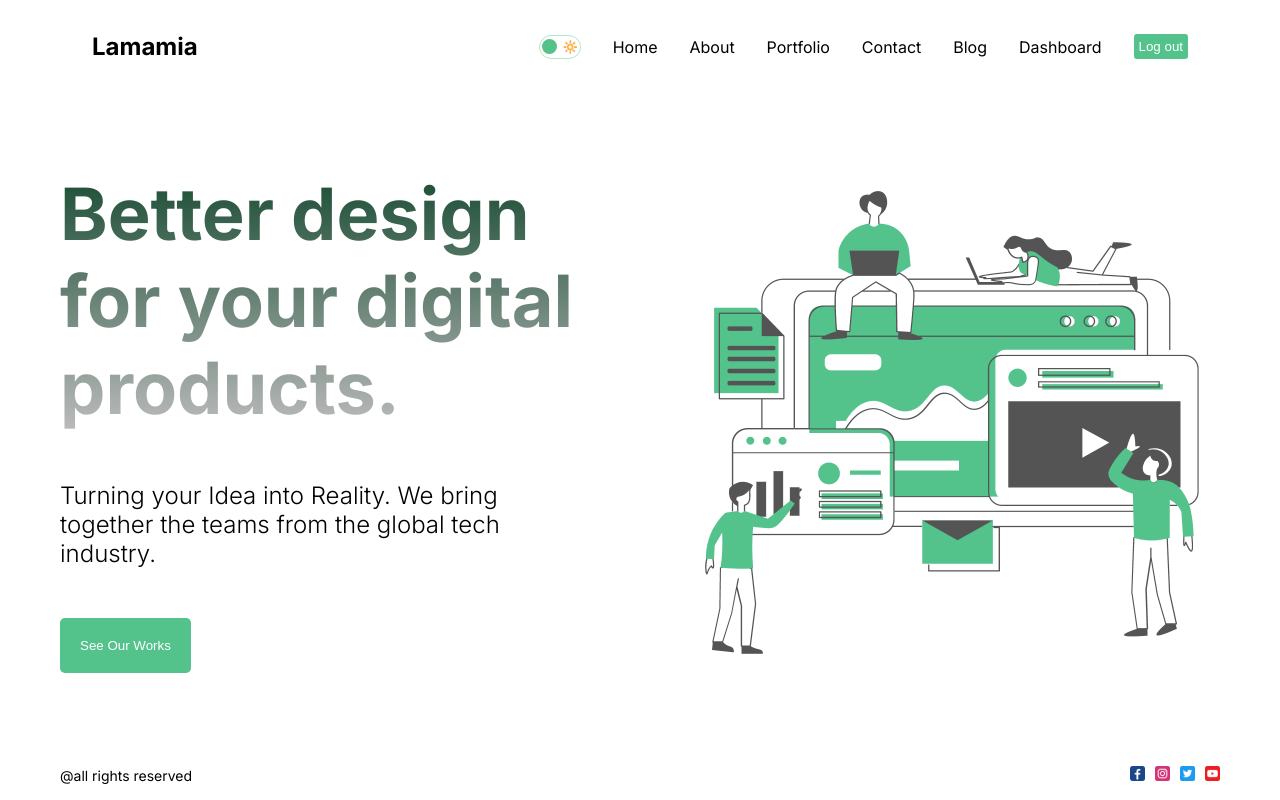
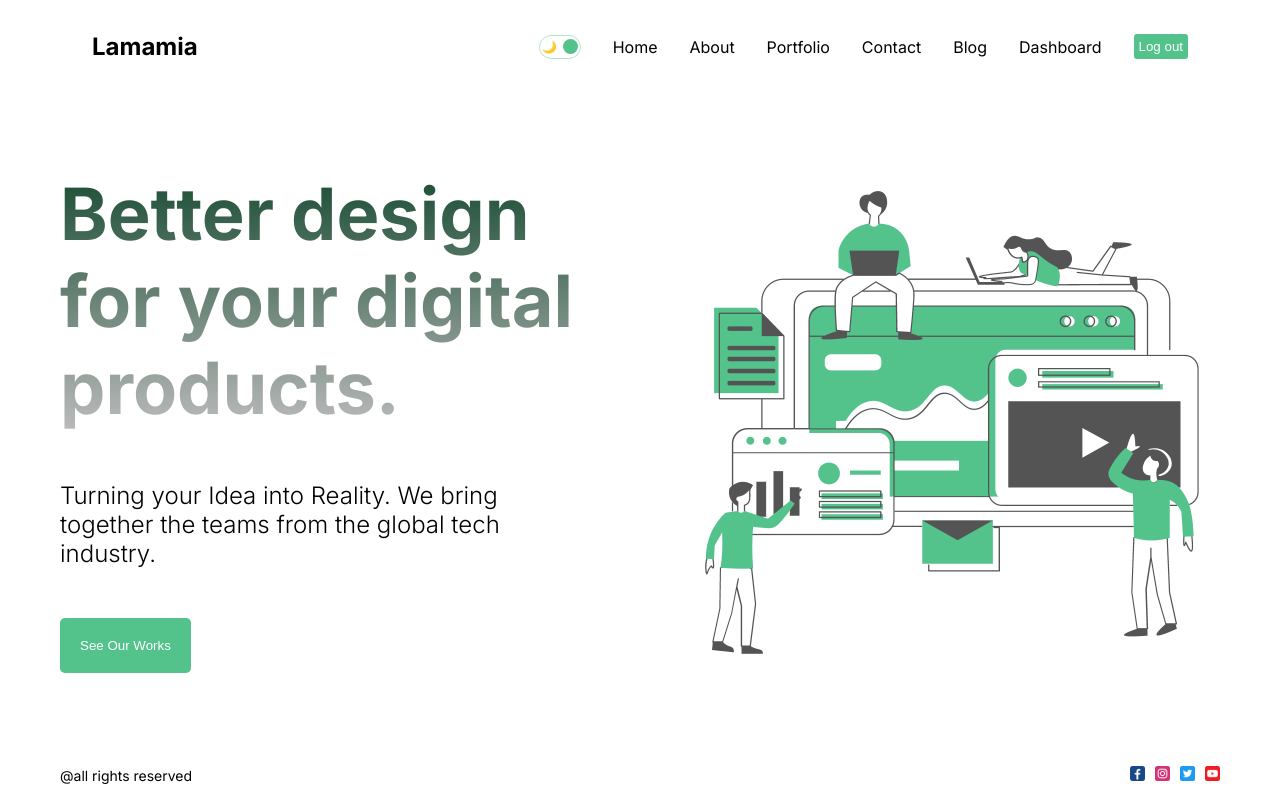
Before and after one commit to sabashatirishvili/next, a Next.js app: page / in a window 1280 px wide. Built offline with nearby package versions, Linux system fonts and the light colour scheme.

Commit message:
Added Dark mode interactivity

```diff
--- a/src/app/layout.js
+++ b/src/app/layout.js
@@ -1,24 +1,27 @@
-import { Inter } from 'next/font/google'
-import './globals.css'
-import Footer from '@/components/Footer/Footer';
-import Navbar from '@/components/Navbar/Navbar';
+import { Inter } from "next/font/google";
+import "./globals.css";
+import Navbar from "@/components/navbar/Navbar";
+import Footer from "@/components/footer/Footer";
+import { ThemeProvider } from "@/context/ThemeContext";
 
-const inter = Inter({ subsets: ['latin'] })
+const inter = Inter({ subsets: ["latin"] });
 
 export const metadata = {
-  title: 'Create Next App',
-  description: 'Generated by create next app',
-}
+  title: "Create Next App",
+  description: "Generated by create next app",
+};
 
 export default function RootLayout({ children }) {
   return (
     <html lang="en">
       <body className={inter.className}>
-        <div className="container">
-        <Navbar/>
-        {children}
-        <Footer/>
-        </div>
+        <ThemeProvider>
+          <div className="container">
+            <Navbar />
+            {children}
+            <Footer />
+          </div>
+        </ThemeProvider>
       </body>
     </html>
   );
--- a/src/components/darkModeToggle/DarkModeToggle.jsx
+++ b/src/components/darkModeToggle/DarkModeToggle.jsx
@@ -1,16 +1,21 @@
-import React from 'react'
-import styles from "./darkModeToggle.module.css"
+"use client";
+
+import React, { useContext, useState } from "react";
+import styles from "./darkModeToggle.module.css";
+import { ThemeContext } from "@/context/ThemeContext";
 
 function DarkModeToggle() {
+  const { toggle, mode } = useContext(ThemeContext);
   return (
-    <div className={styles.container} onClick={() => {
-
-    }}>
+    <div className={styles.container} onClick={toggle}>
       <div className={styles.icon}>🌙</div>
       <div className={styles.icon}>🔆</div>
-      <div className={styles.ball}></div>
+      <div
+        className={styles.ball}
+        style={mode === "dark" ? { left: "2px" } : { right: "2px" }}
+      />
     </div>
-  )
+  );
 }
 
-export default DarkModeToggle
+export default DarkModeToggle;
--- a/src/components/darkModeToggle/darkModeToggle.module.css
+++ b/src/components/darkModeToggle/darkModeToggle.module.css
@@ -21,4 +21,5 @@
   background-color: #53c28b;
   border-radius: 50%;
   position: absolute;
+
 }
--- /dev/null
+++ b/src/context/ThemeContext.js
@@ -0,0 +1,23 @@
+"use client";
+
+import { createContext, useState } from "react";
+
+export const ThemeContext = createContext();
+
+export const ThemeProvider = ({ children }) => {
+  const [mode, setMode] = useState("light");
+
+  const toggle = () => {
+    if (mode === "dark") {
+      setMode("light");
+    } else {
+      setMode("dark");
+    }
+  };
+
+  return (
+    <ThemeContext.Provider value={{ mode, toggle }}>
+      <div className={`theme ${mode}`}>{children}</div>
+    </ThemeContext.Provider>
+  );
+};
```
Also changed, not shown: src/components/footer/Footer.jsx (renamed from src/components/Footer/Footer.jsx), src/components/footer/footer.module.css (renamed from src/components/Footer/footer.module.css), src/components/navbar/Navbar.jsx (renamed from src/components/Navbar/Navbar.jsx), src/components/navbar/navbar.module.css (renamed from src/components/Navbar/navbar.module.css).
